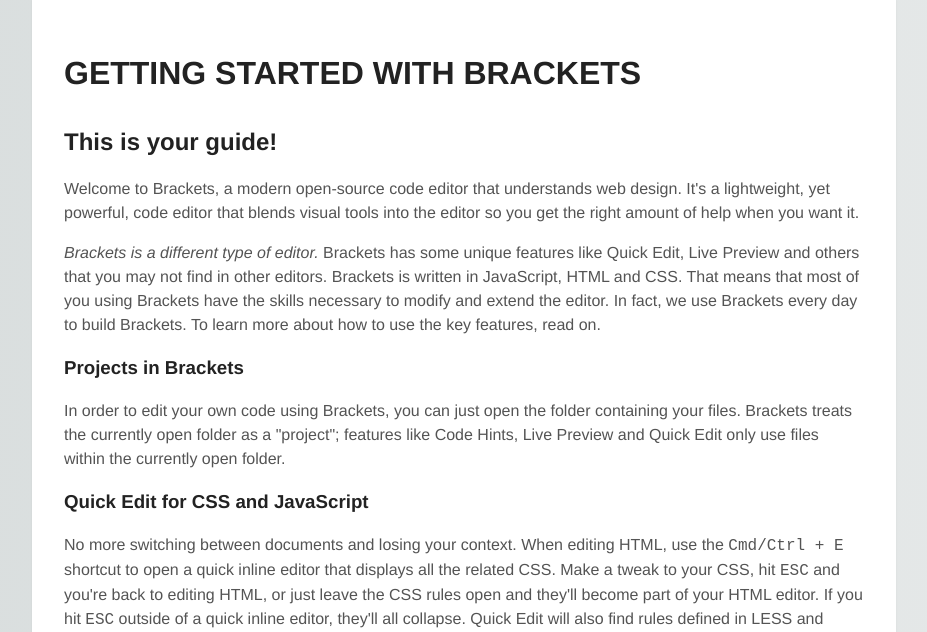
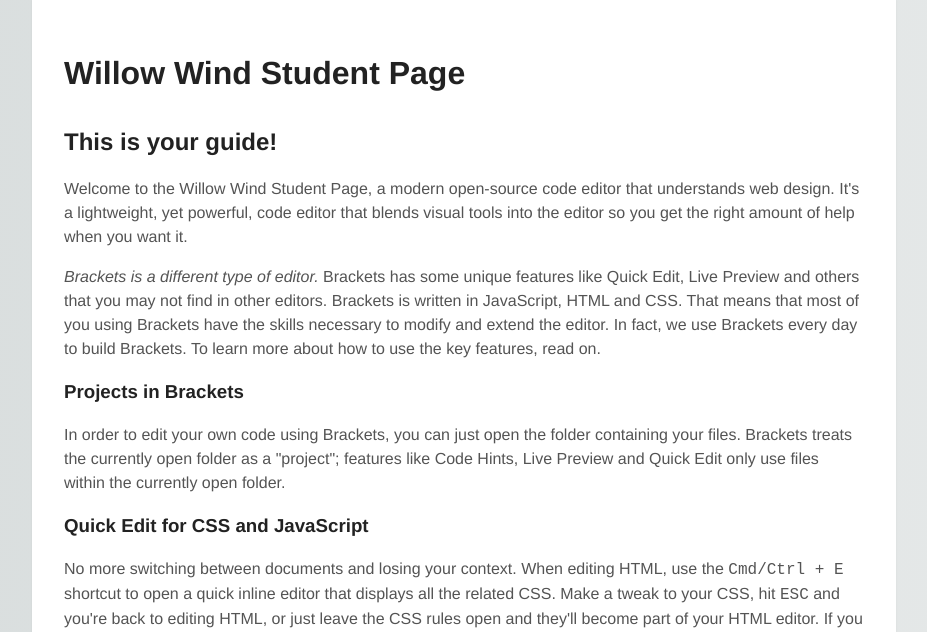
Before and after one commit to sleepinghungry/wwstuweb, a plain HTML site: page index.html in a window 1280 px wide. Shown: the top 632 px of the page, without its empty margins (176-1103 px from the left). Drawn offline with Linux system fonts and the light colour scheme.

Commit message:
Luke's first commit.
willow winds page.

```diff
--- a/index.html
+++ b/index.html
@@ -10,7 +10,7 @@
     </head>
     <body>
 
-        <h1>GETTING STARTED WITH BRACKETS</h1>
+        <h1>Willow Wind Student Page</h1>
         <h2>This is your guide!</h2>
 
         <!--
@@ -18,7 +18,7 @@
         -->
 
         <p>
-            Welcome to Brackets, a modern open-source code editor that understands web design. It's a lightweight,
+            Welcome to the Willow Wind Student Page, a modern open-source code editor that understands web design. It's a lightweight,
             yet powerful, code editor that blends visual tools into the editor so you get the right amount of help
             when you want it.
         </p>
```
